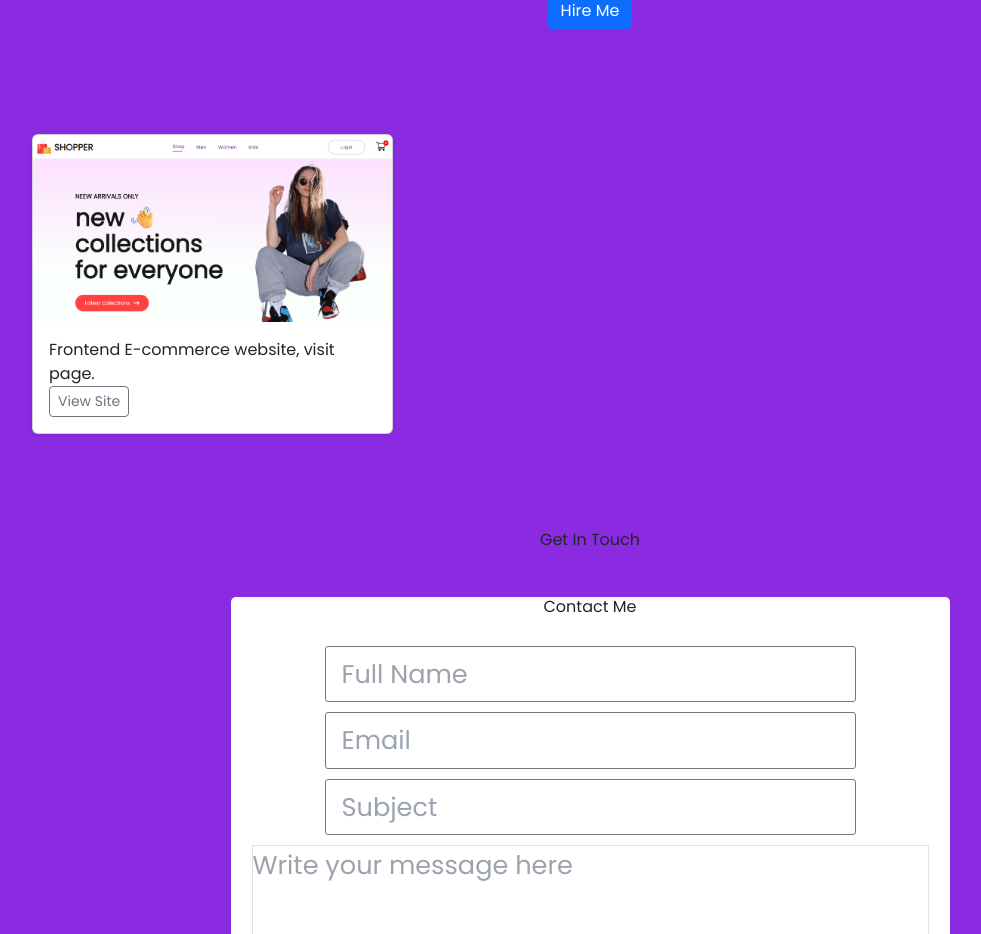
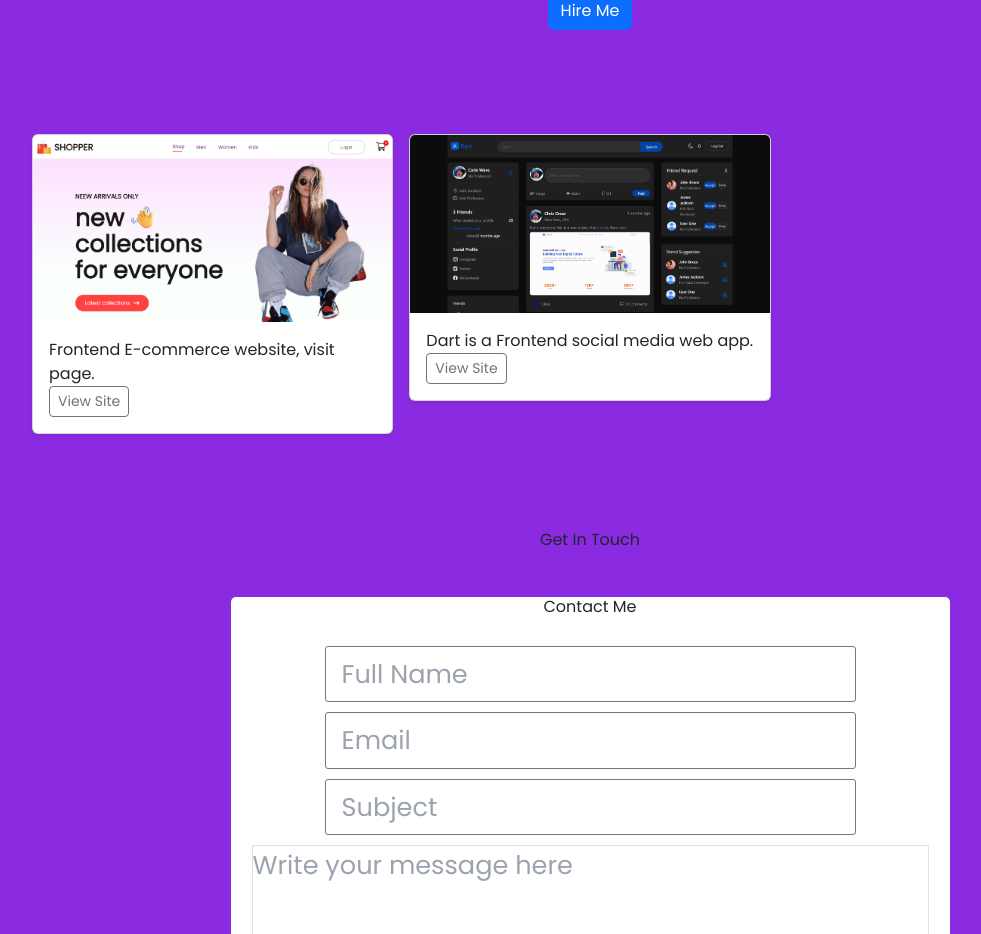
Before and after one commit to codeis1/portfolio-website, a React (Vite) app: page / in a window 1280 px wide. Shown: the part 1980-2914 px from the top of the page, without its empty margins (50-1031 px from the left). Built offline with nearby package versions, Linux system fonts and the light colour scheme; a web font is replaced by a local one.

Commit message:
Added new project

```diff
--- a/src/components/Portfolio.jsx
+++ b/src/components/Portfolio.jsx
@@ -1,4 +1,5 @@
 import { Shopper } from "../data.js";
+import { Dartmedia } from "../data.js";
 
 const Portfolio = () => {
   return (
@@ -46,6 +47,34 @@ const Portfolio = () => {
                 </div>
               </div>
             </div>
+
+            <div className="col">
+              <div className="card shadow-sm">
+                <div className="h-[225px] w-full">
+                  <img
+                    className="bg-cover bg-center h-full card-img-top"
+                    src={Dartmedia}
+                  />
+                </div>
+                <div className="card-body h-[200px]">
+                  <p className="card-text">
+                    Dart is a Frontend social media web app.
+                  </p>
+                  <div className="d-flex justify-content-between align-items-center">
+                    <div className="btn-group">
+                      <a href="https://dart-nu.vercel.app/">
+                        <button
+                          type="button"
+                          className="btn btn-sm btn-outline-secondary"
+                        >
+                          View Site
+                        </button>
+                      </a>
+                    </div>
+                  </div>
+                </div>
+              </div>
+            </div>
           </div>
         </div>
       </div>
```
